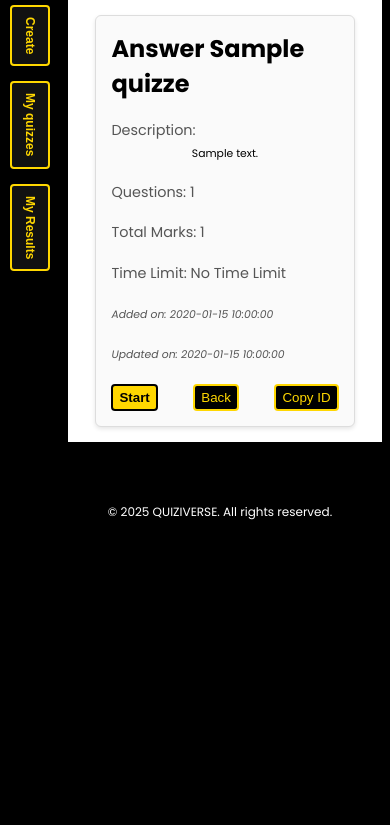
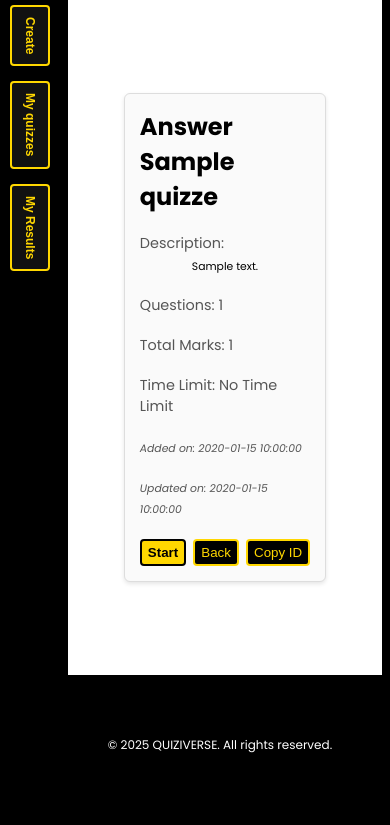
Before and after one commit to realWRC/quiziverse, a Flask app: page /quizinfo/1 in a window 390 px wide. Shown: the part 100-925 px from the top of the page. Before the commit the page ends 620 px from the top, so only its background shows below. Run offline with Flask 3, Linux system fonts and the light colour scheme; a user stored in the database is signed in; a database or web service that is not in the repository returns one stand-in record (values such as "Sample title").

Commit message:
Added responsiveness to quizinfo page

```diff
--- a/api/static/css/quizinfo.css
+++ b/api/static/css/quizinfo.css
@@ -1,3 +1,10 @@
+.main-section {
+  min-height: 80vh;
+  display: flex;
+  justify-content: center;
+  align-items: center;
+}
+
 .main-section .quiz-card {
   background-color: #fafafa;
   border: 1px solid #ddd;
@@ -8,7 +15,7 @@
   flex-direction: column;
   justify-content: space-between;
   align-self: center;
-  width: 80%;
+  width: 60%;
   height: auto;
 }
 
@@ -98,7 +105,7 @@
   border-radius: 4px;
 }
 
-@media (max-width: 412px) {
+@media (max-width: 512px) {
 
   .main-section .quiz-card .card-footing .take-quiz-btn {
     padding: 4px 6px;
--- a/api/templates/quizinfo.html
+++ b/api/templates/quizinfo.html
@@ -8,7 +8,7 @@
 <main class="main-section">
 
   {% include "_verticalnav.html" %}
-  {% with messages = get_flashed_messages() %}
+ {% with messages = get_flashed_messages() %}
     {% if messages %}
       <ul>
         {% for message in messages %}
```
